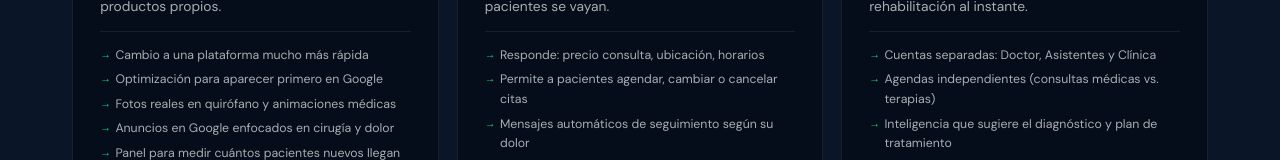
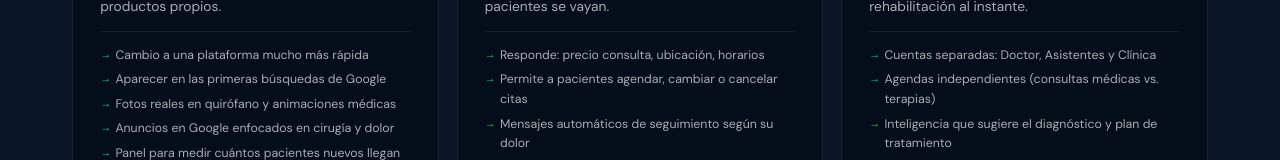
Before and after one commit to smartflows-ai/propuesta-page, a React (Vite) app: page / in a window 1280 px wide. Shown: the part 3138-3298 px from the top of the page. Built offline with nearby package versions, Linux system fonts and the light colour scheme.

Commit message:
feat: change sentences

```diff
--- a/src/App.jsx
+++ b/src/App.jsx
@@ -336,7 +336,7 @@ export default function App() {
                     <div className="card-grid">
                         {[
                             { icon: '📱', title: 'Audiencia activa de 44K+', desc: 'Seguidores en Instagram con intención real. Pacientes potenciales que ya confían en tu contenido educativo y buscan atención.' },
-                            { icon: '🏥', title: 'Práctica de alto volumen', desc: 'Referente en traumatología y ortopedia en Saltillo. Doctoralia activo, flujo constante de consultas — solo falta automatizarlo.' },
+                            { icon: '🏥', title: 'Práctica de alto volumen', desc: 'Referente en traumatología y ortopedia en Monterrey. Doctoralia activo, flujo constante de consultas — solo falta automatizarlo.' },
                             { icon: '🤝', title: 'Pacientes con dolor real', desc: 'Personas que contactan buscando solución a un problema físico concreto. La motivación de compra más alta que existe en salud.' },
                             { icon: '🎓', title: 'Contenido listo para sistematizar', desc: 'Prompts de ChatGPT, PDFs clínicos, guías de rehab y know-how que hoy están dispersos y pueden potenciarse con IA.' },
                         ].map((a, i) => (
@@ -389,7 +389,7 @@ export default function App() {
                     </div>
                     <div className="comp-grid">
                         {[
-                            { n: 1, title: 'Web Unificada y Posicionamiento', desc: 'Reconstrucción de tu página web médica diseñada para que más personas agenden cita, posicionamiento en Google y tienda de productos propios.', reqs: ['Cambio a una plataforma mucho más rápida', 'Optimización para aparecer primero en Google', 'Fotos reales en quirófano y animaciones médicas', 'Anuncios en Google enfocados en cirugía y dolor', 'Panel para medir cuántos pacientes nuevos llegan'] },
+                            { n: 1, title: 'Web Unificada y Posicionamiento', desc: 'Reconstrucción de tu página web médica diseñada para que más personas agenden cita, posicionamiento en Google y tienda de productos propios.', reqs: ['Cambio a una plataforma mucho más rápida', 'Aparecer en las primeras búsquedas de Google', 'Fotos reales en quirófano y animaciones médicas', 'Anuncios en Google enfocados en cirugía y dolor', 'Panel para medir cuántos pacientes nuevos llegan'] },
                             { n: 2, title: 'Recepcionista Inteligente 24/7', desc: 'Asistente de WhatsApp entrenado con tu conocimiento que atiende pacientes nuevos, responde dudas comunes e impide que pacientes se vayan.', reqs: ['Responde: precio consulta, ubicación, horarios', 'Permite a pacientes agendar, cambiar o cancelar citas', 'Mensajes automáticos de seguimiento según su dolor', 'Avisa a tu equipo humano si el paciente es complejo', 'Todas las conversaciones se guardan en el expediente'] },
                             { n: 3, title: 'Expediente Médico Automático', desc: 'Historial médico digital completo con inteligencia artificial que te ayuda a redactar notas médicas, diagnósticos y planes de rehabilitación al instante.', reqs: ['Cuentas separadas: Doctor, Asistentes y Clínica', 'Agendas independientes (consultas médicas vs. terapias)', 'Inteligencia que sugiere el diagnóstico y plan de tratamiento', 'Perfil completo: visitas, recetas, documentos y estudios'] },
                             { n: 4, title: 'Portal del Paciente (Web)', desc: 'Portal responsivo donde el paciente llena sus escalas antes de la cita y la clínica integra su contenido paso a paso.', reqs: ['Escalas: Oswestry, VAS, KOOS, PHQ-9', 'Carrusel interactivo + link externo', 'Recordatorios por WhatsApp automáticos', 'Resultados pre-vinculados al resumen médico'] },
```
